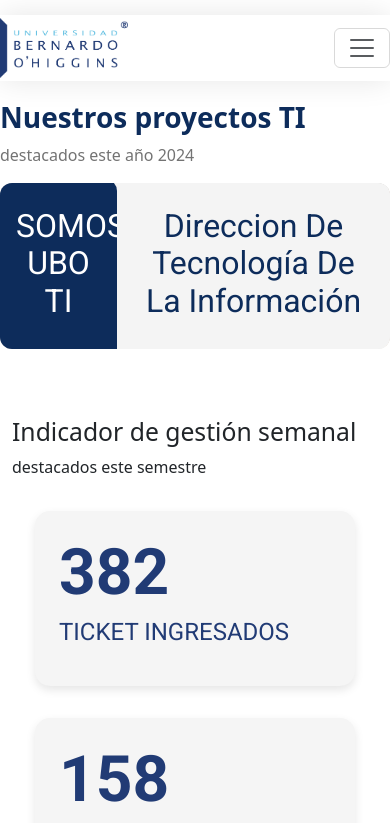
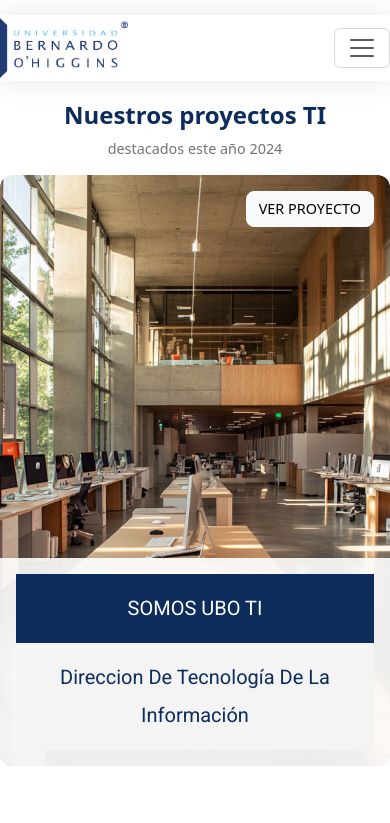
Before and after one commit to vandalit/ubo-tiapp-1.8, a Vue app: page / in a window 390 px wide. Shown: the top 823 px of the page. Built offline with nearby package versions, Linux system fonts and the light colour scheme.

Commit message:
home responsivo

```diff
--- a/src/views/HomeView.vue
+++ b/src/views/HomeView.vue
@@ -275,4 +275,62 @@
   letter-spacing: 0%;
 
 }
+
+@media (max-width: 768px) {
+  .hero-section {
+    display: flex;
+    flex-direction: column;
+    align-items: center;
+    text-align: center;
+  }
+
+  .hero-title {
+    font-size: 1.5rem;
+    text-align: center;
+  }
+
+  .hero-subtitle {
+    font-size: 0.9rem;
+    text-align: center;
+  }
+
+  .hero-image-container {
+    width: 100%;
+    height: 70vh;
+    aspect-ratio: unset;
+    position: relative;
+  }
+
+  .hero-image {
+    width: 100%;
+    height: 100%;
+    object-fit: cover;
+  }
+
+  /* 🔥 Asegurar que las pestañas estén por encima de la imagen */
+  .hero-tabs {
+    position: absolute;
+    bottom: 0;
+    left: 0;
+    width: 100%;
+    z-index: 20; /* Máxima prioridad */
+    display: flex;
+    flex-direction: column;
+    background-color: rgba(255, 255, 255, 0.9); /* Asegurar contraste */
+    padding: 1rem;
+    text-align: center;
+  }
+
+  .tab-item {
+    font-size: 20px;
+    padding: 1rem;
+  }
+
+  .tab-item-left,
+  .tab-item-right {
+    width: 100%;
+    border-radius: 0;
+  }
+}
+
 </style>
```
